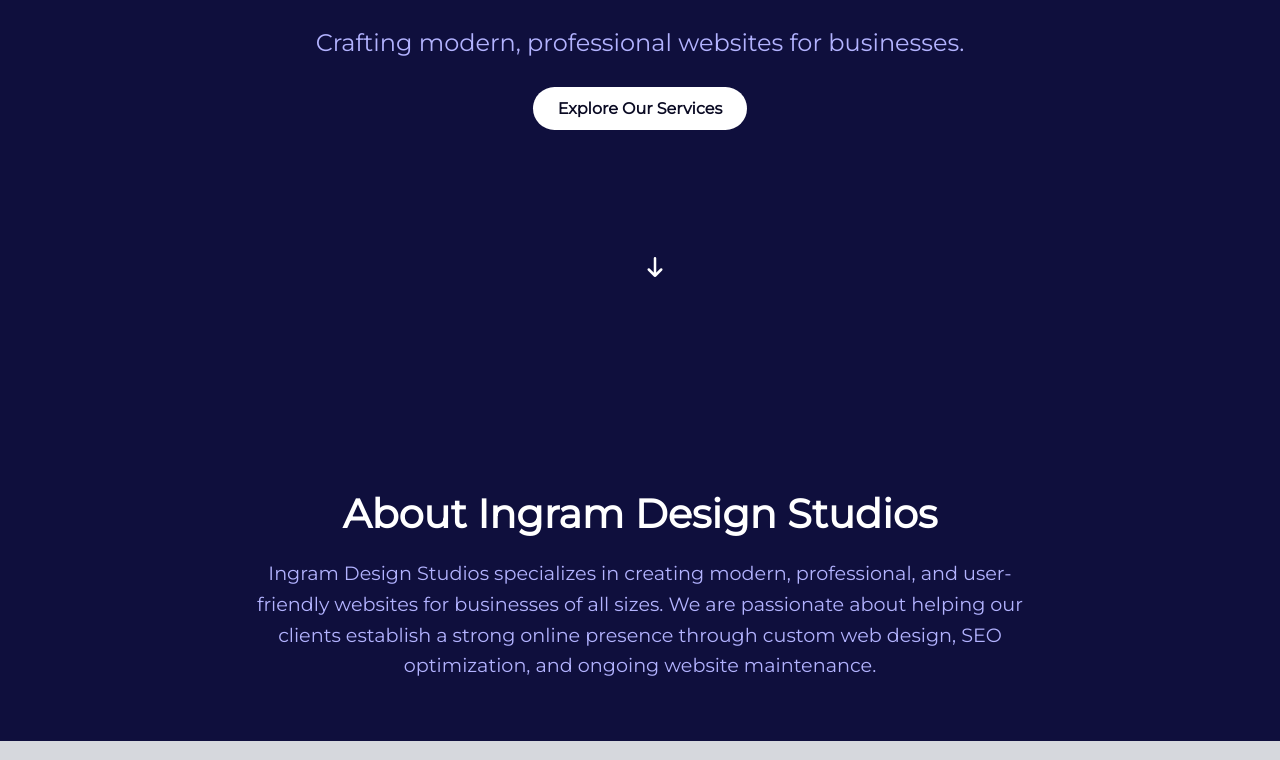
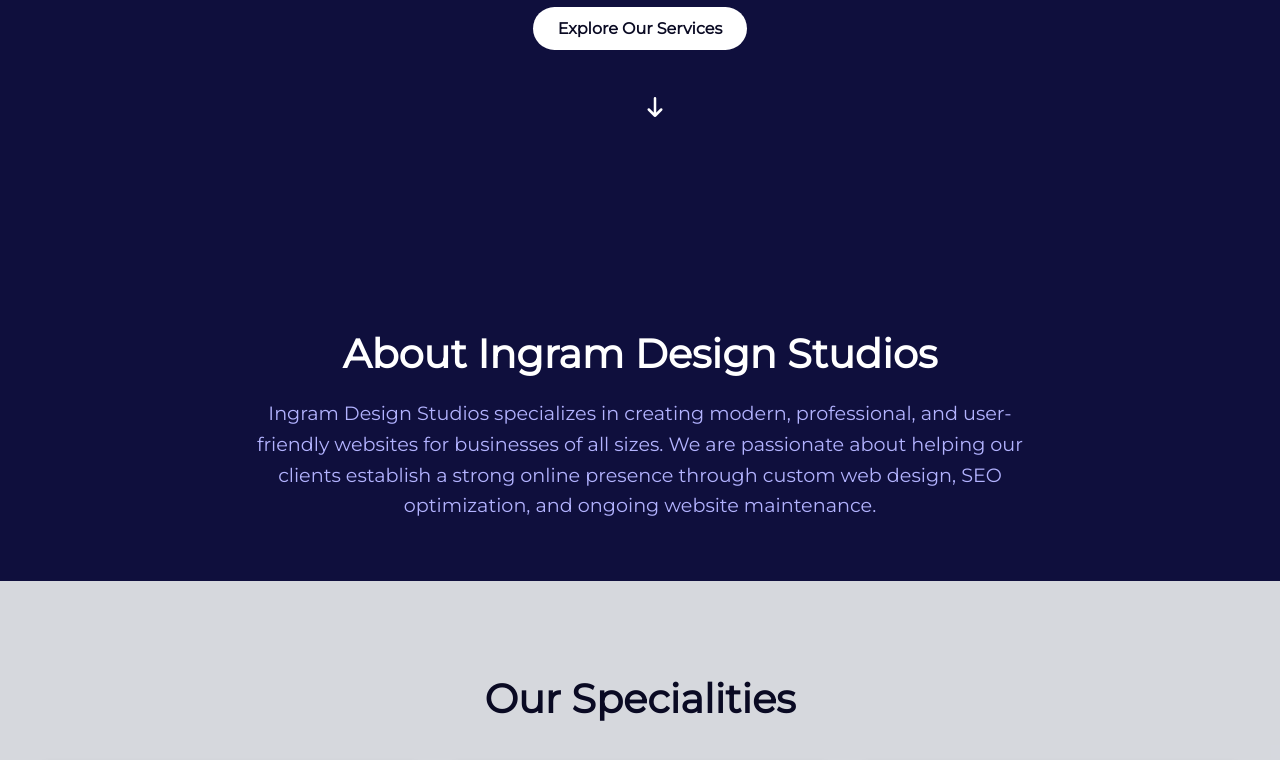
Before and after one commit to IWD15/Website, a plain HTML site: page index.html in a window 1280 px wide. Shown: the part 504-1264 px from the top of the page. Drawn offline with Linux system fonts and the light colour scheme.

Commit message:
Hero amends

```diff
--- a/styles.css
+++ b/styles.css
@@ -64,7 +64,7 @@ nav ul li a:hover {
     justify-content: center;
     align-items: center;
     text-align: center;
-    height: 100vh; /* Full viewport height */
+    height: 80vh; /* Full viewport height */
     padding: 0; /* Remove padding */
     background-color: #0f0f3d;
     color: #ffffff;
```
